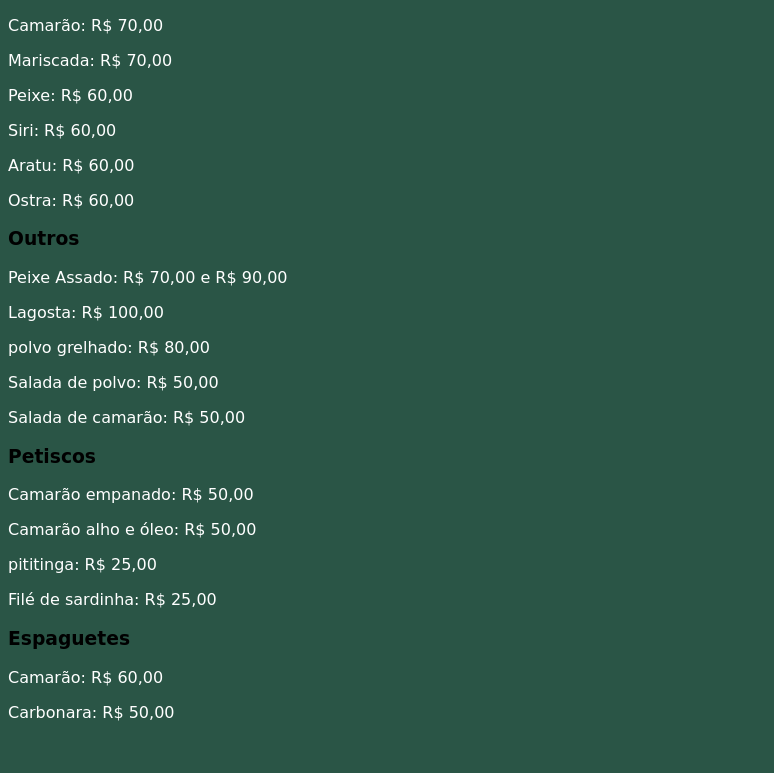
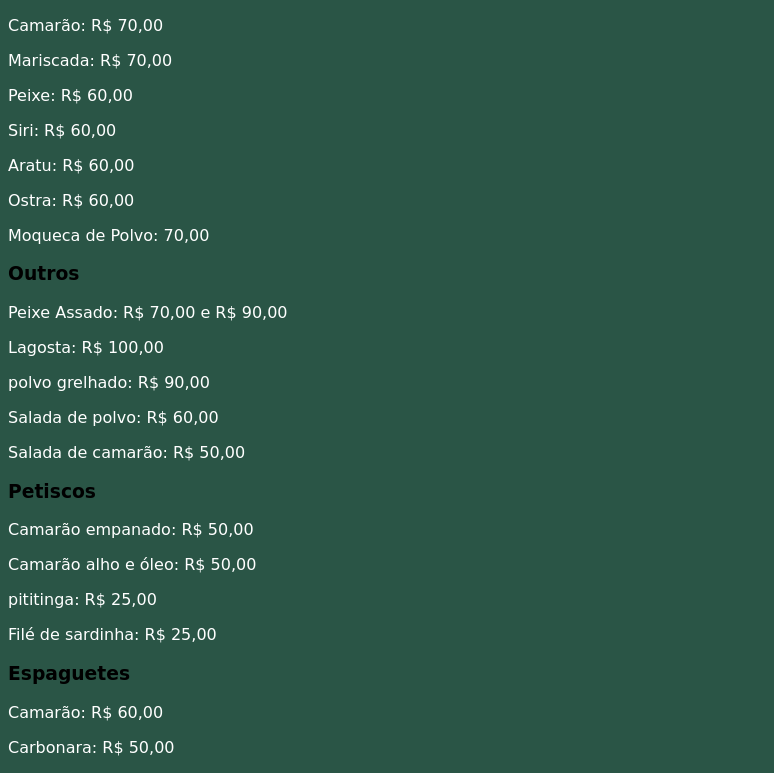
Before and after one commit to Ivansxz/cardapio.me, a plain HTML site: page index.html in a window 1280 px wide. Shown: the part 105-878 px from the top of the page, without its empty margins (0-774 px from the left). Before the commit the page ends 843 px from the top, so only its background shows below. Drawn offline with Linux system fonts and the light colour scheme.

Commit message:
Add files via upload

```diff
--- a/index.html
+++ b/index.html
@@ -39,15 +39,15 @@ h3 {
 <p>Siri: R$ 60,00</p>
 <p>Aratu: R$ 60,00</p>
 <p>Ostra: R$ 60,00</p>
-
+<p>Moqueca de Polvo: 70,00</p>
 </div>
 
 <div>
 <h3>Outros</h3>
 <p>Peixe Assado: R$ 70,00 e R$ 90,00</p>
 <p>Lagosta: R$ 100,00</p>
-<p>polvo grelhado: R$ 80,00</p>
-<p>Salada de polvo: R$ 50,00</p>
+<p>polvo grelhado: R$ 90,00</p>
+<p>Salada de polvo: R$ 60,00</p>
 <p>Salada de camarão: R$ 50,00</p>
 </div>
 
```
